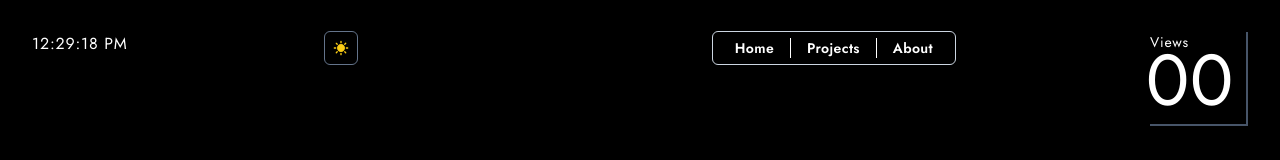
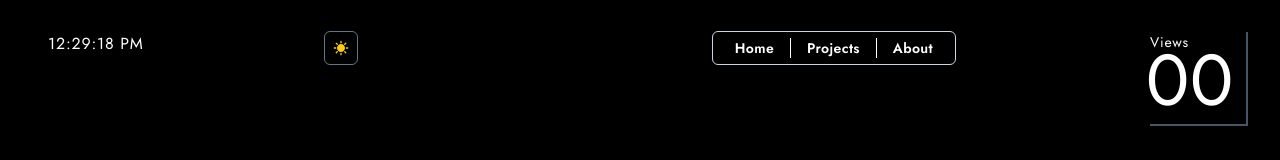
Before and after one commit to GuruDarshan57/Portfolio_Site, a Next.js app: page / in a window 1280 px wide. Shown: the top 160 px of the page. Built offline with nearby package versions, Linux system fonts and the light colour scheme; no server answers; the database is empty.

Commit message:
minor design changes

```diff
--- a/components/Utilities.tsx
+++ b/components/Utilities.tsx
@@ -13,6 +13,7 @@ const Utilities = () => {
           second: "numeric",
           hour12: true,
         });
+      document.querySelector(".blink_dot")?.classList.toggle("bg-transparent")
     }, 1000);
     getViews();
     return () => clearInterval(intervalId);
@@ -29,9 +30,9 @@ const Utilities = () => {
   };
   return (
     <>
-      <div className="absolute top-8 left-8 tracking-wider clock hidden sm:flex">
-        <div className="cloned_copy hidden"></div>
-        00:00:00 AM
+      <div className="absolute top-8 left-8 justify-center items-center gap-2 tracking-wider hidden sm:flex">
+        <div className="blink_dot size-2 rounded-full bg-red-500"></div>
+        <div className="clock">00:00:00 AM</div>
       </div>
       <div className="border-r-2 border-b-2 pr-2 dark:border-slate-600 absolute top-8 right-8 tracking-wider hidden sm:flex flex-col">
         <div className="text-sm">Views</div>
```
